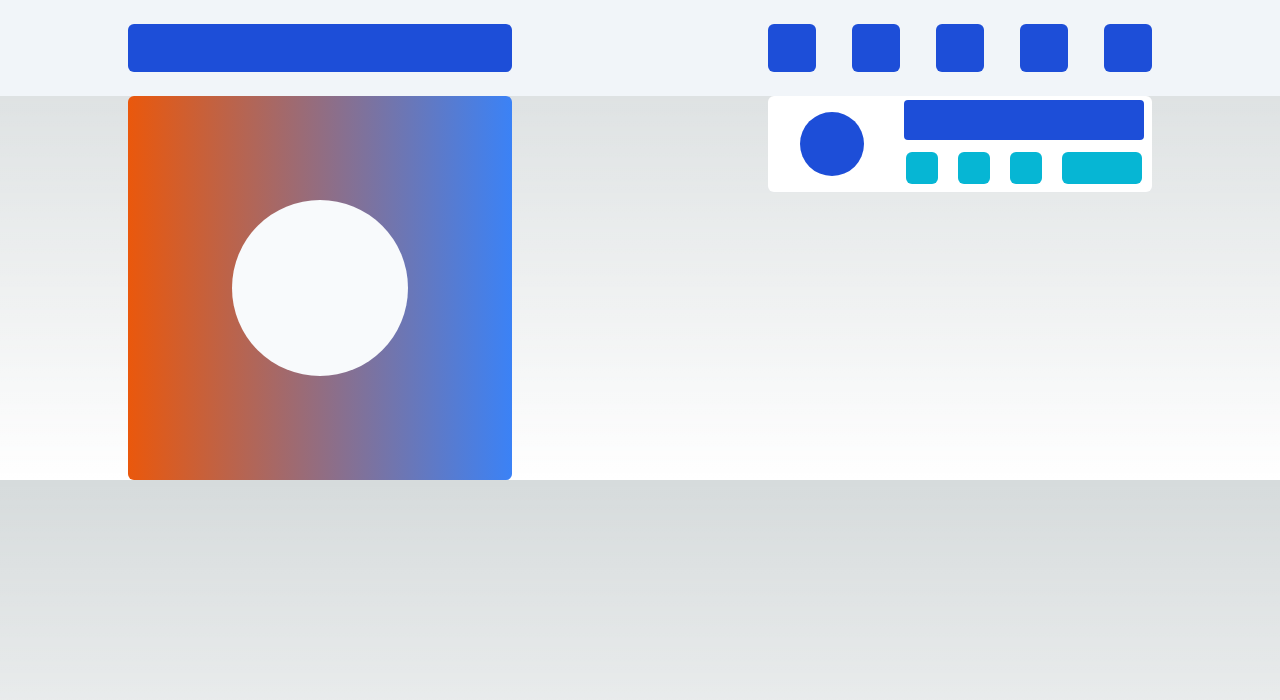
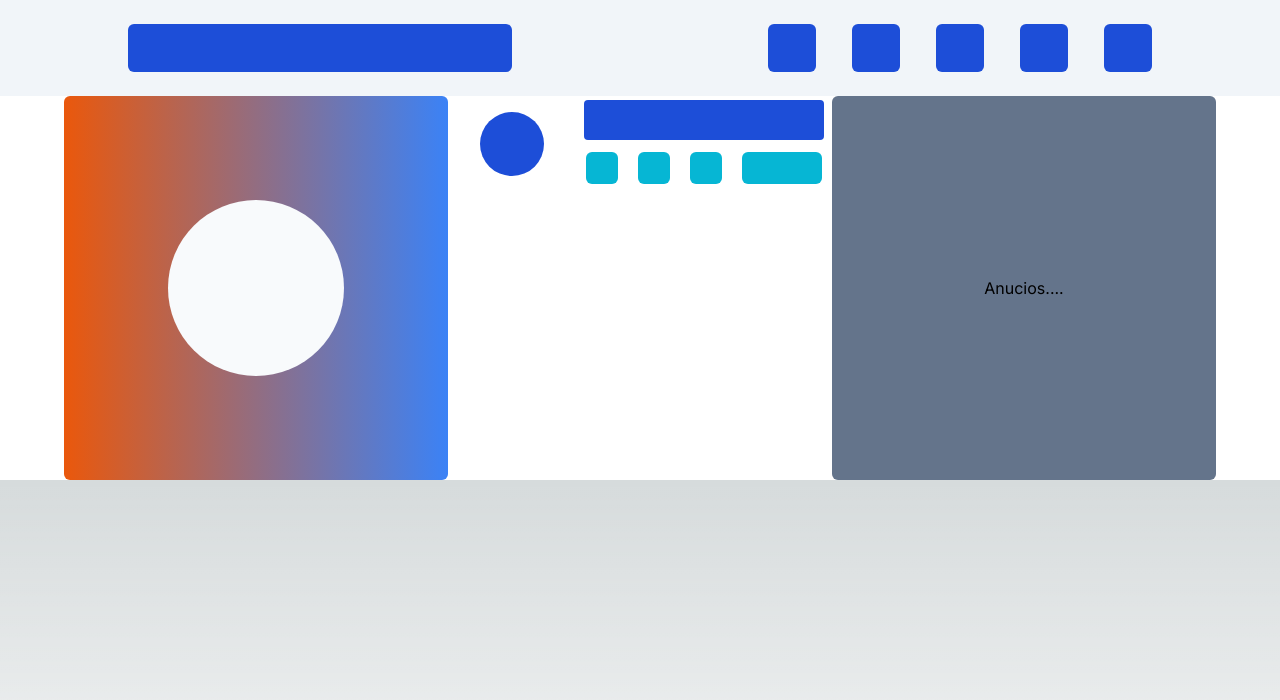
Before and after one commit to felipeFransa/lost-and-found, a Next.js app: page / in a window 1280 px wide. Shown: the top 700 px of the page. Built offline with nearby package versions, Linux system fonts and the light colour scheme.

Commit message:
adverts structure

```diff
--- a/src/app/components/adverts.tsx
+++ b/src/app/components/adverts.tsx
@@ -1,3 +1,9 @@
-const adverts = () => {
-    <div></div>
+export const Adverts = () => {
+    return (
+        <div className="w-96 h-96 bg-slate-500 rounded-md flex justify-center items-center">
+            <div>
+                Anucios....
+            </div>
+        </div>
+    )
 }
--- a/src/app/page.tsx
+++ b/src/app/page.tsx
@@ -1,14 +1,16 @@
 import { Header } from "@/app/components/Header";
 import { UserCard } from "@/app/components/userCard"
 import { NewPost } from "@/app/components/newPost"
+import { Adverts } from "@/app/components/adverts"
 
 export default function Home() {
   return (
-    <div>
+    <div className="container mx-auto">
       <Header />
-      <div className="flex justify-around">
+      <div className="flex justify-center bg-white">
         <UserCard />
         <NewPost />
+        <Adverts />
       </div>
     </div>
   );
```
